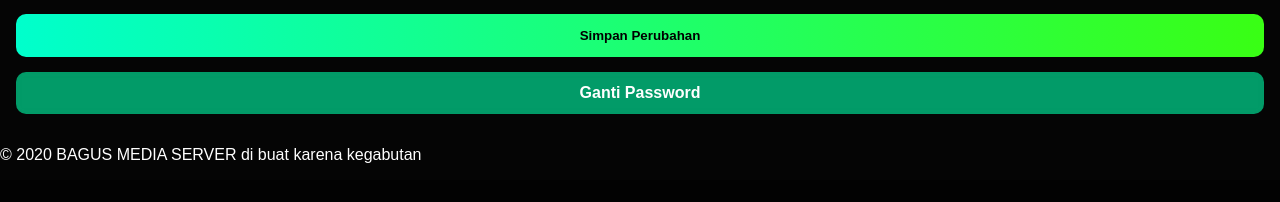
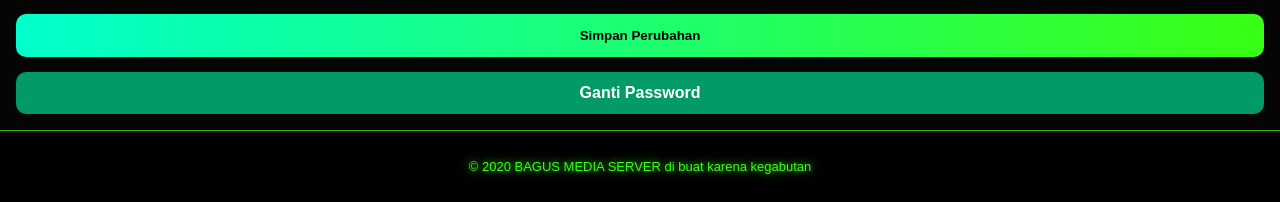
Before and after one commit to MiftahulKhoiri/BagusMedia_web_server, a Flask app: template app/templates/edit-profile.html in a window 1280 px wide. Shown: the part 799-1001 px from the top of the page. Before the commit the page ends 962 px from the top, so only its background shows below. Run offline with Flask 3, Linux system fonts and the light colour scheme; the template is opened without the code that fills it: most values are stand-ins (such as "Sample title", 1, 10 or a date in 2020).

Commit message:
Update edit-profile.css

```diff
--- a/app/static/css/edit-profile.css
+++ b/app/static/css/edit-profile.css
@@ -191,3 +191,28 @@ textarea{
 .change-pass-btn:hover {
     background: rgba(0, 255, 170, 0.9);
 }
+
+/* =========================================
+   🧩 FOOTER — tema hijau stabilo neon
+   ========================================= */
+footer {
+    text-align: center;                     /* teks berada di tengah */
+    padding: 15px;                           /* jarak dalam footer */
+    background-color: rgba(0, 0, 0, 0.65);    /* latar tetap gelap transparan */
+    font-size: 13px;                         /* ukuran teks */
+
+    /* Warna huruf hijau stabilo */
+    color: #39FF14;
+
+    /* Garis tipis neon hijau */
+    border-top: 1px solid rgba(57, 255, 20, 0.7);
+
+    /* Efek blur latar belakang */
+    backdrop-filter: blur(10px);
+
+    position: relative;
+    z-index: 10;
+
+    /* Glow neon hijau halus */
+    text-shadow: 0 0 8px #39FF14;
+}
```
